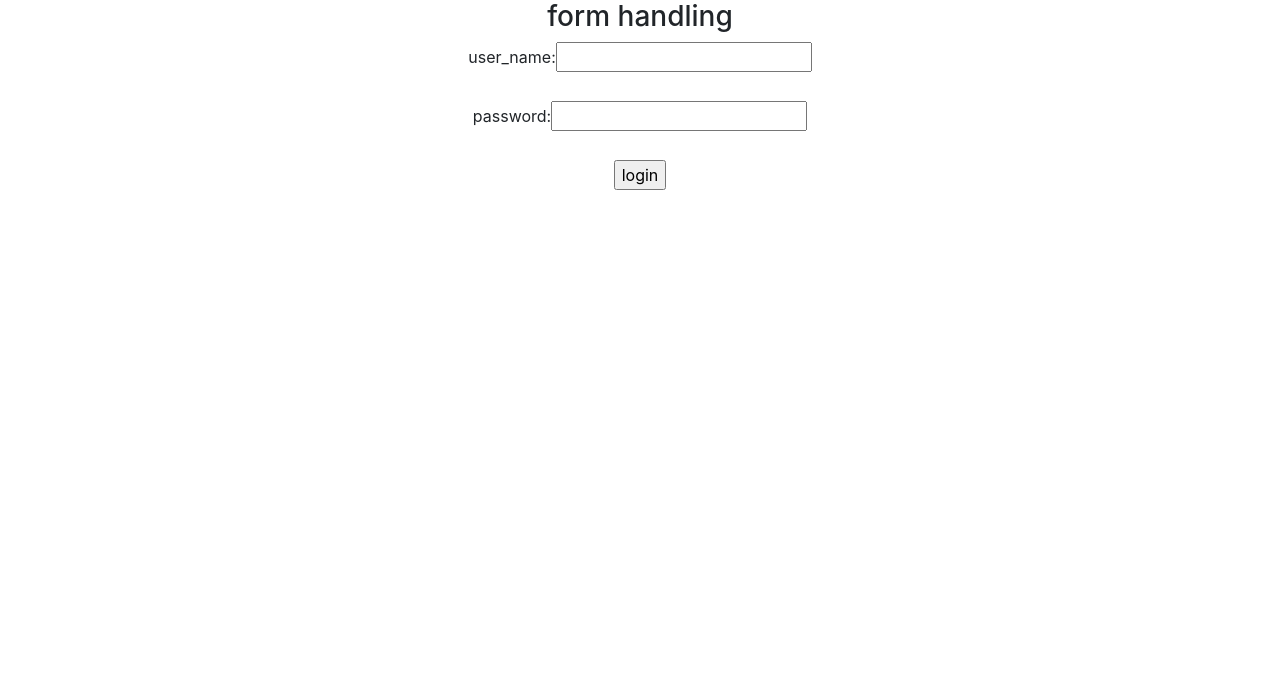
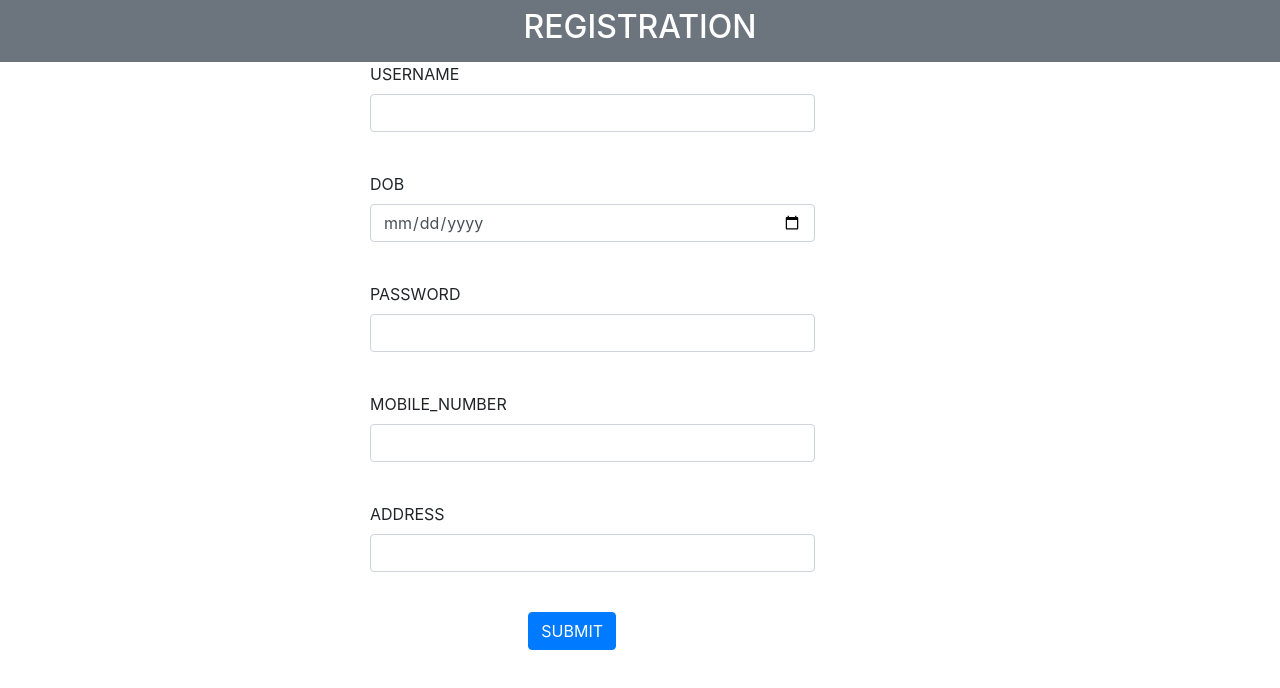
Before and after one commit to chiragrajbr/react, a React (Create React App) app in the folder chirag/: page / in a window 1280 px wide. Shown: the top 688 px of the page. Built offline with nearby package versions, Linux system fonts and the light colour scheme.

Commit message:
form with bootstrap

```diff
--- a/chirag/src/App.js
+++ b/chirag/src/App.js
@@ -7,10 +7,12 @@
 //import Event1 from "./event/Event1"
 //import Message from "./event/Message"
 //import Employee from "./list rendering/Employee"
-import Form from "./form handling/Form"
+//import Form from "./form handling/Form"
+//import Registration from "./form handling/Registration "
+import Bootstrapform from "./form handling/Bootstrapform"
 function App(){
     return <div>
-       <Form />
+       <Bootstrapform  />
         </div>
 }
 export default App
--- /dev/null
+++ b/chirag/src/form handling/Bootstrapform.js
@@ -0,0 +1,68 @@
+//form with bootstrap
+import React, { Component } from 'react'
+
+export class Bootstrapform extends Component {
+    state={username:"",
+          dob:"",
+           password:"",
+            mobile_number:"",
+            address:""}
+
+    update=(event)=>{
+        this.setState({ [event.target.name]: event.target.value })
+      console.log(this.state)
+    }
+
+    store_data=(event)=>{
+        event.preventDefault()
+    }
+
+  render() {
+    return (
+      <div>
+        <nav className='navbar navbar-expand-lg bg-secondary justify-content-center text-white'>
+                <h2>REGISTRATION</h2>
+            </nav>
+        <div className="container ">
+
+            <div className="row">
+                <div className="col-3"></div>
+                <div className="col-5">
+                    <form  onSubmit={this.store_data}>
+                        <div className='form-group'>
+                    <label>USERNAME</label>
+            <input type="text" name='username' onChange={this.update} className="form-control" /><br></br>
+            </div>
+            <div className='form-group'>
+                    <label>DOB</label>
+            <input type="date" name='dob' onChange={this.update} className="form-control" /><br></br>
+            </div>
+            <div className='form-group'>
+                    <label>PASSWORD</label>
+            <input type="text" name='password' onChange={this.update} className="form-control" /><br></br>
+            </div>
+            <div className='form-group'>
+                    <label>MOBILE_NUMBER</label>
+            <input type="text" name='mobile_number' onChange={this.update} className="form-control" /><br></br>
+            </div>
+            <div className='form-group'>
+                    <label>ADDRESS</label>
+            <input type="text" name='address' onChange={this.update} className="form-control" /><br></br>
+            </div>
+            <div className="row">
+                <div className="col-4"></div>
+                <div className="col-3 form-group">
+                    <button className='btn btn-primary'>SUBMIT</button>
+                </div>
+            </div>
+                </form>
+                </div>
+            </div>
+        </div>
+
+      </div>
+    )
+  }
+}
+
+export default Bootstrapform
--- /dev/null
+++ b/chirag/src/form handling/Registration .js
@@ -0,0 +1,39 @@
+import React, { Component } from 'react'
+
+export class Registration  extends Component {
+    state={username:"",
+           password:"",
+            mobile_number:"",
+            address:""}
+
+    update=(event)=>{
+        this.setState({ [event.target.name]: event.target.value })
+      console.log(this.state)
+    }
+
+    store_data=(event)=>{
+        event.preventDefault()
+    }
+
+  render() {
+    return (
+      <div>
+        <form  onSubmit={this.store_data}>
+            <pre>{JSON.stringify(this.state)}</pre>
+            <label>username</label>
+            <input type="text" name='username' onChange={this.update} /><br></br>
+            <label>password</label>
+            <input type="text" name='password' onChange={this.update} /><br></br>
+            <label>mobile number</label>
+            <input type="number" name='mobile_number'  onChange={this.update} /><br></br>
+            <label>address</label>
+            <input type="text" name='address' onChange={this.update} /><br></br>
+            <input type="submit" value="login"></input>
+        </form>
+
+      </div>
+    )
+  }
+}
+
+export default Registration
```
